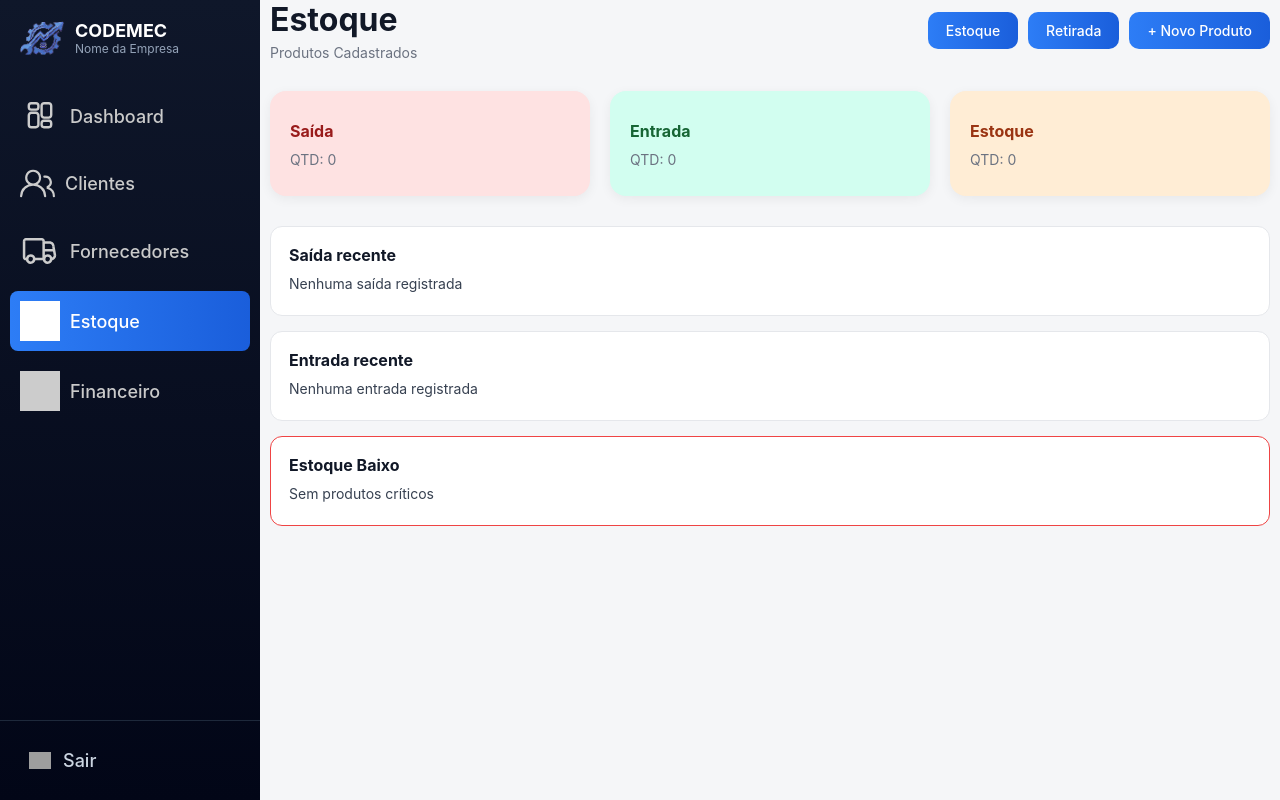
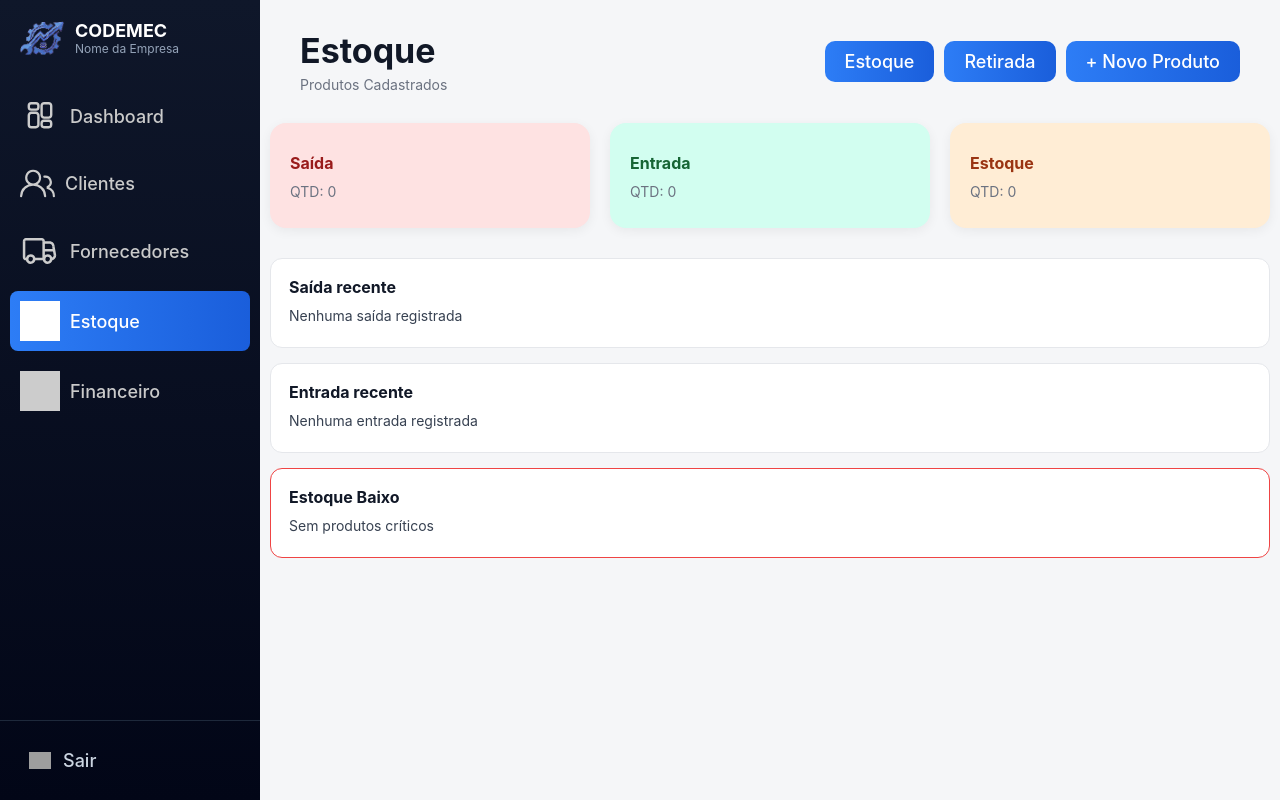
Before and after one commit to The-Saul/PI-Sistema-de-Gestao-para-Oficina-Mecanica, a React (Create React App) app in the folder frontend/: page /estoque in a window 1280 px wide. Built offline with nearby package versions, Linux system fonts and the light colour scheme; grey boxes are pictures that could not be loaded.

Commit message:
antoniel

```diff
--- a/frontend/src/Estoque.css
+++ b/frontend/src/Estoque.css
@@ -22,11 +22,11 @@
   display: flex;
   justify-content: space-between;
   align-items: center;
-  margin-bottom: 30px;
+  margin: 30px;
 }
 
 .top h1 {
-  font-size: 32px;
+  font-size: 34px;
   font-weight: 700;
   color: #111827;
 }
@@ -44,11 +44,11 @@
 }
 
 .actions button {
-  padding: 10px 18px;
+  padding: 10px 20px;
   border-radius: 10px;
   border: none;
   margin-left: 10px;
-  font-size: 14px;
+  font-size: 18px;
   cursor: pointer;
   background: linear-gradient(90deg, #2d7df6, #1a5edb);
   color: #ffffff;
--- a/frontend/src/components/EStoque/HeaderEstoque.jsx
+++ b/frontend/src/components/EStoque/HeaderEstoque.jsx
@@ -1,7 +1,7 @@
 export default function HeaderEstoque({ onNovoProduto, onRetirada, onListProduto }) {
   return (
     <header className="top">
-      <div>
+      <div className="top-letras">
         <h1>Estoque</h1>
         <p>Produtos Cadastrados</p>
       </div>
```
